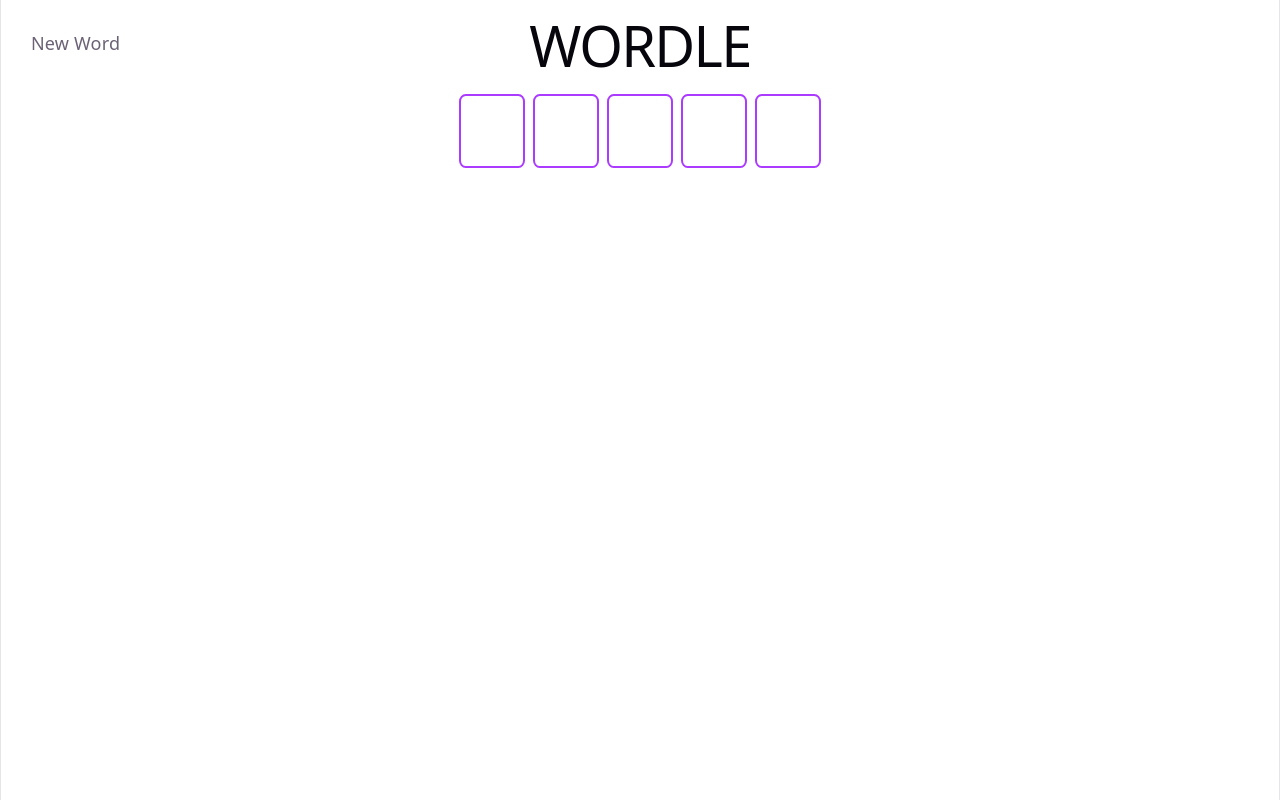
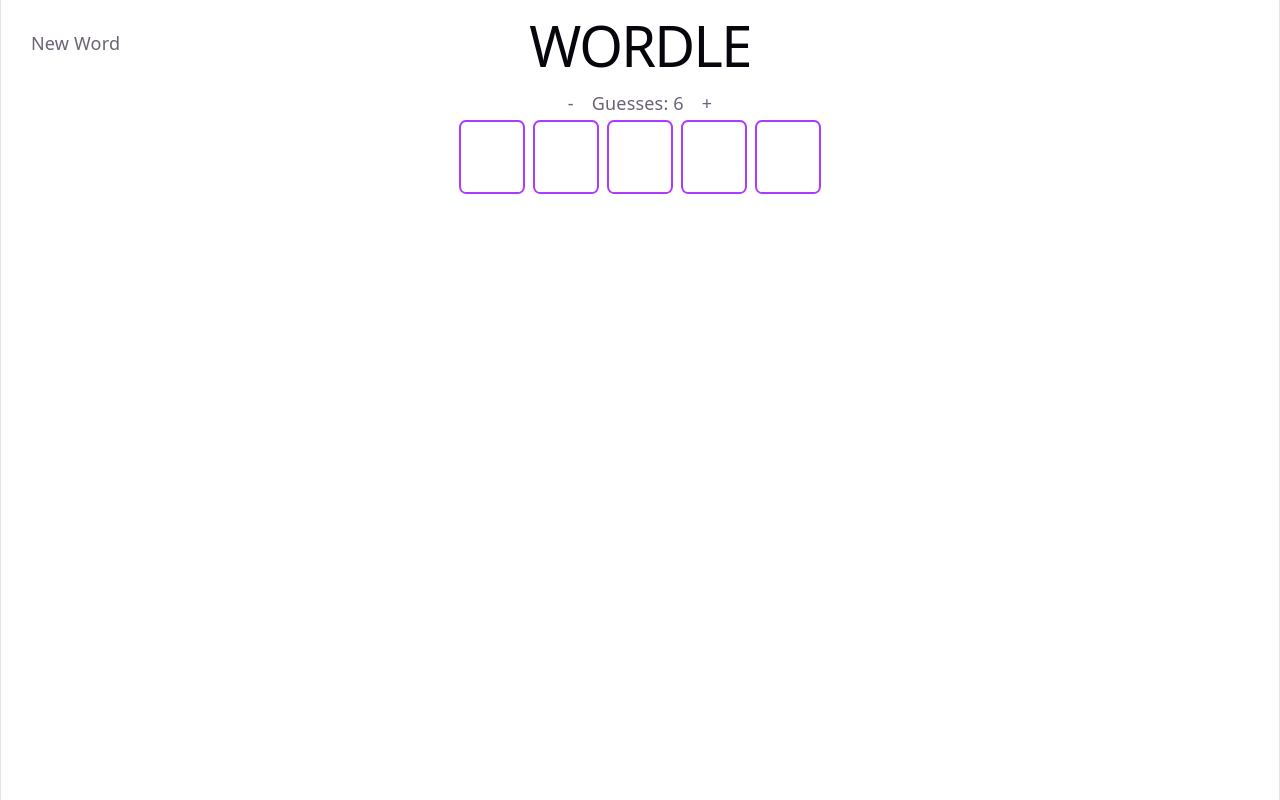
Before and after one commit to OliverBarta/Wordle, a React (Vite) app: page / in a window 1280 px wide. Built offline with nearby package versions, Linux system fonts and the light colour scheme.

Commit message:
added losing and difficulty selector

```diff
--- a/src/App.jsx
+++ b/src/App.jsx
@@ -1,34 +1,36 @@
 import { useEffect, useState } from 'react'
 import Board from './board.jsx'
 import WinPopUp from './winPopUp.jsx'
+import DifficultySlider from './difficultySlider.jsx'
 import './App.css'
 
 function App() {
   const [currentGuess, setCurrentGuess] = useState('')
   const [previousGuesses, setPreviousGuesses] = useState([])// an array of the previous guesses
   const [answer, setAnswer] = useState('')
-  const [gameState, setGameState] = useState('playing')// either set to 'playing' or 'won'
+  const [gameState, setGameState] = useState('preGame')
+  const [guessesAllowed, setGuessesAllowed] = useState(6)
 
   // reads in the csv and sets 'answer' to a random word from the csv
   async function loadCSV() {
     const response = await fetch('./5_letters.csv');
     const csvData = await response.text();
-    setAnswer(String(csvData.split(",")[Math.floor(Math.random() * 2499)].slice(0, -1).slice(1)))
-    setAnswer("hello")
+    setAnswer(String(csvData.split(",")[Math.floor(Math.random() * 2499)].slice(0, -1).slice(1)));
+    setAnswer('hello');
   }
 
   // resets the game state and gets a new word
   const newWordF = (event) => {
     setCurrentGuess('')
     setPreviousGuesses([])
-    setGameState('playing')
+    setGameState('preGame')
     loadCSV()
     // fixes a bug where hitting enter resets the game after hitting the new word button
     event.target.blur()
   }
 
-  const closePopUp = () => {
-    setGameState('showing')
+  const closeWinPopUp = () => {
+    setGameState('showingWon')
   }
 
   // runs at the start
@@ -43,7 +45,7 @@
           setCurrentGuess(currentGuess + event.key.toUpperCase())
         }
         // Removing a letter from the current guess
-        if (event.key === 'Backspace' && gameState === "playing") {
+        if (event.key === 'Backspace' && (gameState === "playing" || gameState === "preGame")) {
           if (currentGuess.length == 1 || currentGuess.length == 0) {
             setCurrentGuess('')
           } else {
@@ -56,21 +58,28 @@
             console.log("You win")
             setGameState("won")
           } else {
-            setPreviousGuesses([...previousGuesses,currentGuess])
-            setCurrentGuess('')
+            if (previousGuesses.length + 1 >= guessesAllowed) {
+              console.log("You lost")
+              setGameState("lost")
+            } else {
+              setPreviousGuesses([...previousGuesses,currentGuess])
+              setCurrentGuess('')
+              setGameState('playing')
+            }
           }
         }
       }
     window.addEventListener('keydown', handleKeyDown)
     return () => window.removeEventListener('keydown', handleKeyDown)
-  }, [currentGuess, previousGuesses, gameState])
+  }, [currentGuess, previousGuesses, gameState, guessesAllowed])
 
   return (
     <>
       <h1>WORDLE</h1>
+      <DifficultySlider guessesAllowed={guessesAllowed} setGuessesAllowed={setGuessesAllowed} gameState={gameState}/>
       <button type="button" className='newWord' onClick={newWordF}>New Word</button>
       <Board currentGuess={currentGuess} previousGuesses={previousGuesses} answer={answer} gameState={gameState} />
-      <WinPopUp gameState={gameState} resetGame={closePopUp} />
+      <WinPopUp gameState={gameState} resetGame={closeWinPopUp} />
     </>
   )
 }
--- a/src/board.css
+++ b/src/board.css
@@ -43,3 +43,13 @@
     height: 70px;
     margin: 1%;
 }
+.SquareRed {
+    all: unset;
+    align-content: center;
+    background-color: var(--redSquare);
+    border-radius: 10%;
+    border: 2px solid var(--accent);
+    width: 70px;
+    height: 70px;
+    margin: 1%;
+}
--- a/src/board.jsx
+++ b/src/board.jsx
@@ -52,7 +52,9 @@
                 ))}
                 <div className="Row">
                     {[0,1,2,3,4].map(i => (
-                        <div key={i} className={gameState === "won" || gameState === "showing" ? "SquareGreen" : "Square"}>
+                        <div key={i} className={gameState === "won" || gameState === "showingWon" ? "SquareGreen" :
+                        gameState === "lost" || gameState === "showingLoss" ? "SquareRed" :
+                        "Square"}>
                         {currentGuess[i] || ''}
                         </div>
                     ))}
--- /dev/null
+++ b/src/difficultySlidder.css
@@ -0,0 +1,17 @@
+.housingDifficulty {
+    display: flex;
+    flex-direction: row;
+    align-self: center;
+    gap: 1rem;
+}
+
+.housingDifficulty button {
+    all: unset;
+    transition: scale 0.15s ease-in, color 0.15s ease-in;
+    color: var(--text);
+}
+
+.housingDifficulty button:hover {
+    scale: 1.2;
+    color: var(--text-h)
+}
--- /dev/null
+++ b/src/difficultySlider.jsx
@@ -0,0 +1,17 @@
+import './difficultySlidder.css'
+
+function DifficultySlider({guessesAllowed, setGuessesAllowed, gameState}) {
+
+    return (
+        <>
+            <div className='housingDifficulty'>
+
+                {gameState === "preGame" && <button onClick={() => guessesAllowed > 1 && setGuessesAllowed(guessesAllowed - 1)} type="button">-</button>}
+                <div>Guesses: {guessesAllowed}</div>
+                {gameState === "preGame" && <button onClick={() => setGuessesAllowed(guessesAllowed + 1)} type="button">+</button>}
+            </div>
+        </>
+    )
+}
+
+export default DifficultySlider
--- a/src/index.css
+++ b/src/index.css
@@ -1,6 +1,7 @@
 :root {
   --greenSquare: rgb(0, 195, 0);
   --yellowSquare: rgb(182, 182, 0);
+  --redSquare: rgb(255, 54, 54);
   --text: #6b6375;
   --text-h: #08060d;
   --bg: #fff;
@@ -36,6 +37,7 @@
   :root {
     --greenSquare: green;
     --yellowSquare: rgb(121, 121, 0);
+    --redSquare: rgb(161, 0, 0);
     --text: #9ca3af;
     --text-h: #f3f4f6;
     --bg: #16171d;
--- a/src/winPopUp.css
+++ b/src/winPopUp.css
@@ -17,7 +17,8 @@
 
 .housing {
     all: unset;
-    position: relative;
+    position: fixed;
+    width: 100%;
     animation: popIn 0.8s forwards;
 }
 
```
